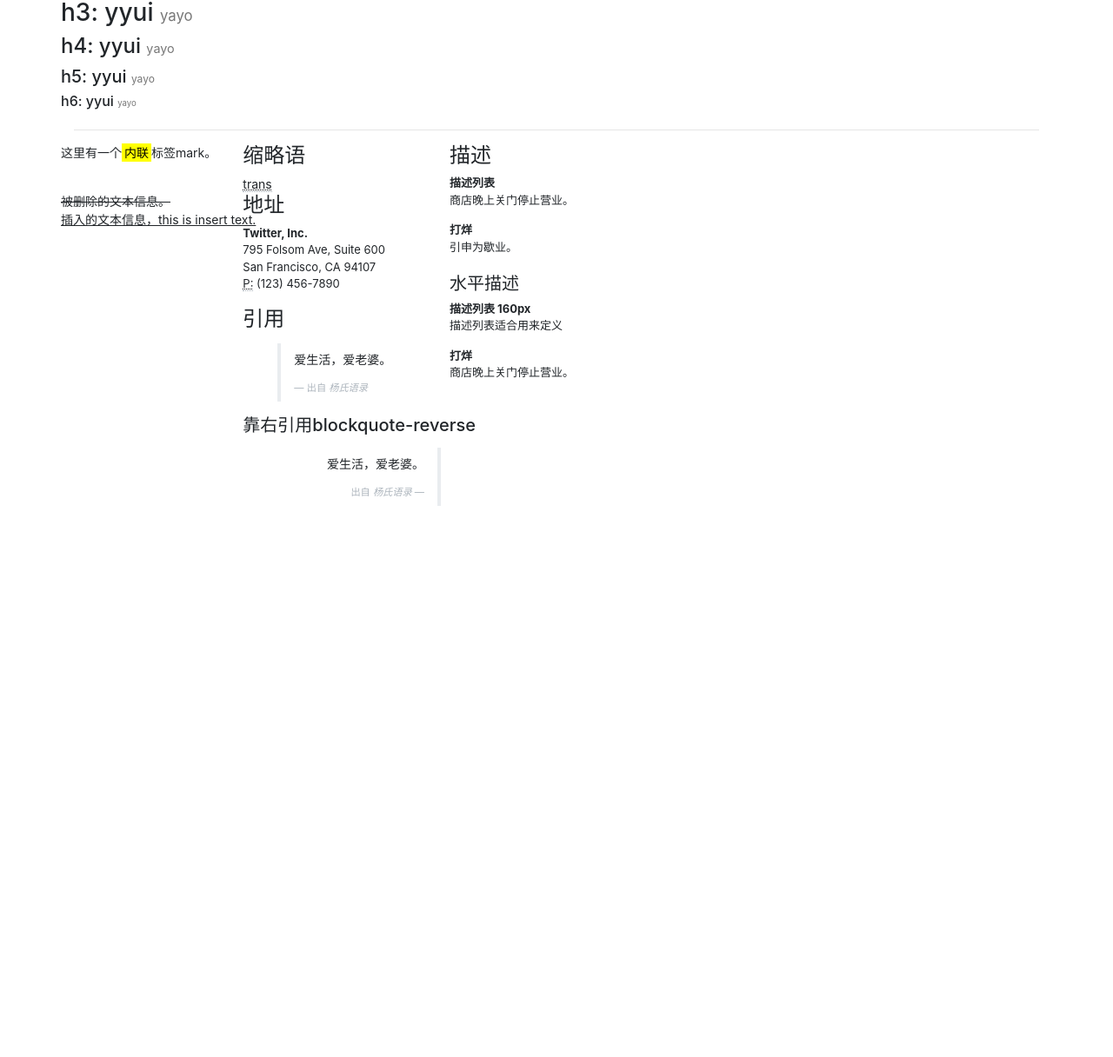
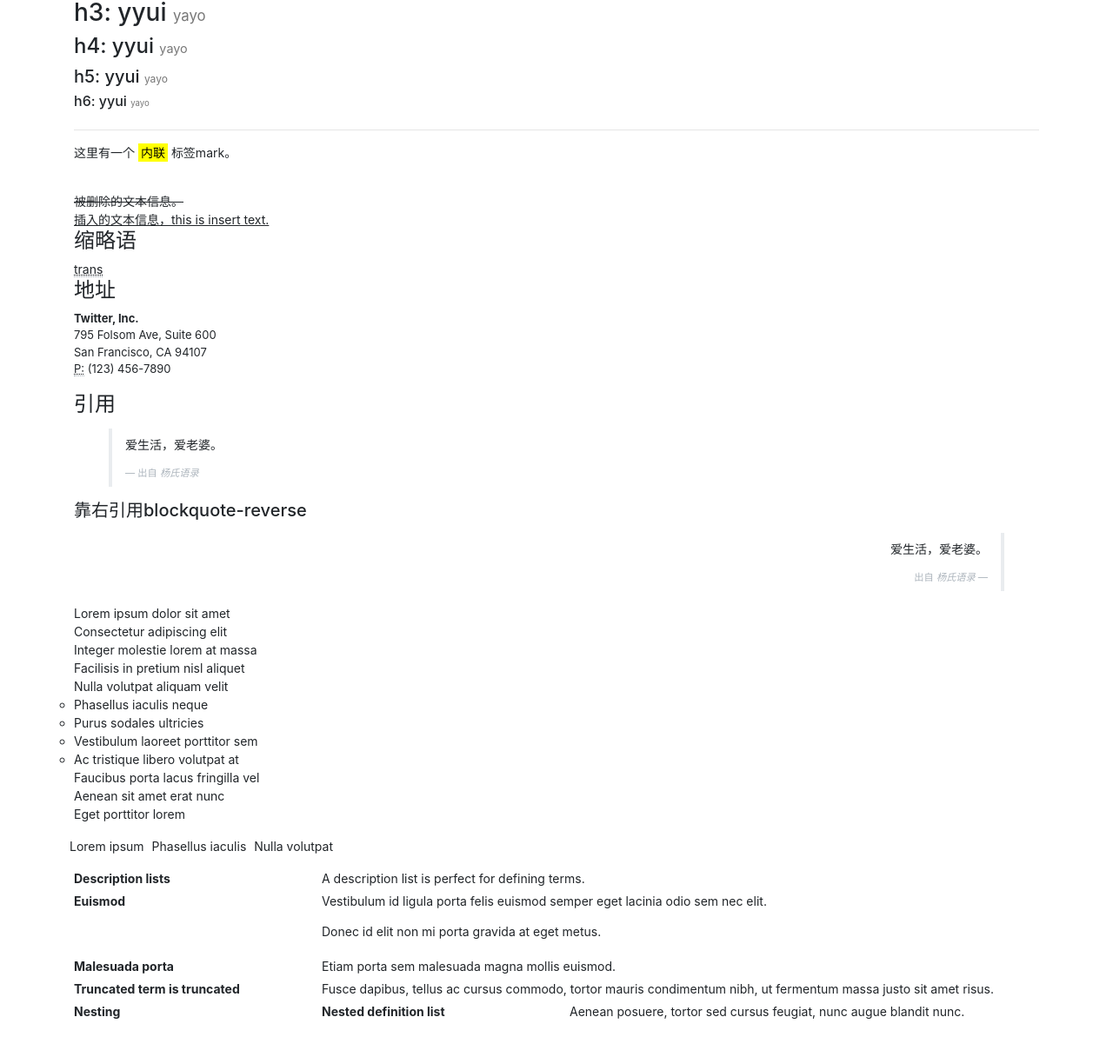
Before and after one commit to yayocn/yyui, a website: page view/element.html in a window 1280 px wide. Shown: the part 103-1319 px from the top of the page at 87% size. Before the commit the page ends 800 px from the top, so only its background shows below. Drawn offline with Linux system fonts and the light colour scheme.

Commit message:
optimize dl , ul

```diff
--- a/scss/_element.scss
+++ b/scss/_element.scss
@@ -112,7 +112,7 @@ blockquote {
     }
   }
 
-  &.blockquote-reverse {
+  &.blockquote-right {
     padding-left: 0;
     padding-right: $space-default;
     text-align: right;
@@ -131,27 +131,13 @@ blockquote {
 
 // dl
 //
-dl {
-  font-size: $font-size-sm;
-  margin-bottom: 20px;
-  margin-top: 0;
-}
-.dl-hz {
-  @include clearfix();
+dt {
+  font-weight: $font-weight-bold;
 }
 
-dd, dt {
-  line-height: $line-height;
-}
-dt {
-  font-weight: 700;
-}
 dd {
-  margin: 0;
-
-  + dt {
-    margin-top: $space-default;
-  }
+  margin-bottom: .5rem;
+  margin-left: 0; // Undo browser default
 }
 
 // textarea
@@ -167,6 +153,7 @@ dd {
 
 // Unstyled
 // Unstyled keeps list items block level, just removes default browser padding and list-style
+.list-inline,
 .list-bare {
   padding-left: 0;
   list-style: none;
@@ -175,13 +162,13 @@ dd {
 // Inline style
 // Inline turns list items into inline-block
 .list-inline {
-  padding-left: 0;
   margin-left: -5px;
-  list-style: none;
 
   > li {
     display: inline-block;
-    padding-right: 5px;
-    padding-left: 5px;
+
+    &:not(:last-child) {
+      margin-right: $space-base;
+    }
   }
 }
--- a/view/element.html
+++ b/view/element.html
@@ -8,26 +8,42 @@
 <body>
 <div class="container">
   <div class="row">
-    <div class="col-xs-12">
-      <h1>h1: yyui <small>yayo</small></h1>
-      <h2>h2: yyui <small>yayo</small></h2>
-      <h3>h3: yyui <small>yayo</small></h3>
-      <h4>h4: yyui <small>yayo</small></h4>
-      <h5>h5: yyui <small>yayo</small></h5>
-      <h6>h6: yyui <small>yayo</small></h6>
+    <div class="col-12">
+      <h1>h1: yyui
+        <small>yayo</small>
+      </h1>
+      <h2>h2: yyui
+        <small>yayo</small>
+      </h2>
+      <h3>h3: yyui
+        <small>yayo</small>
+      </h3>
+      <h4>h4: yyui
+        <small>yayo</small>
+      </h4>
+      <h5>h5: yyui
+        <small>yayo</small>
+      </h5>
+      <h6>h6: yyui
+        <small>yayo</small>
+      </h6>
     </div>
   </div>
   <hr/>
   <div class="row">
-    <div class="col-xs-12">
-      <p>这里有一个<mark>内联</mark>标签mark。</p>
+    <div class="col-12">
+      <p>这里有一个
+        <mark>内联</mark>
+        标签mark。
+      </p>
       <br/>
       <del>被删除的文本信息。</del>
       <br/>
       <ins>插入的文本信息，this is insert text.</ins>
+    </div>
   </div>
   <div class="row">
-    <div class="col-xs-12">
+    <div class="col-12">
       <h4>缩略语</h4>
       <abbr title="transformation">trans</abbr>
       <h4>地址</h4>
@@ -43,28 +59,64 @@
         <footer>出自 <cite title="Source Title">杨氏语录</cite></footer>
       </blockquote>
       <h5>靠右引用blockquote-reverse</h5>
-      <blockquote class="blockquote-reverse">
+      <blockquote class="blockquote-right">
         <p>爱生活，爱老婆。</p>
         <footer>出自 <cite title="Source Title">杨氏语录</cite></footer>
       </blockquote>
     </div>
   </div>
   <div class="row">
-    <div class="col-xs-12">
-      <h4>描述</h4>
-      <dl>
-        <dt>描述列表</dt>
-        <!--<dd>描述列表适合用来定义</dd>-->
-        <dd>商店晚上关门停止营业。</dd>
-        <dt>打烊</dt>
-        <dd>引申为歇业。</dd>
-      </dl>
-      <h5>水平描述</h5>
-      <dl class="dl-hz">
-        <dt>描述列表 160px</dt>
-        <dd>描述列表适合用来定义</dd>
-        <dt>打烊</dt>
-        <dd>商店晚上关门停止营业。</dd>
+    <div class="col-12">
+      <ul class="list-bare">
+        <li>Lorem ipsum dolor sit amet</li>
+        <li>Consectetur adipiscing elit</li>
+        <li>Integer molestie lorem at massa</li>
+        <li>Facilisis in pretium nisl aliquet</li>
+        <li>Nulla volutpat aliquam velit
+          <ul>
+            <li>Phasellus iaculis neque</li>
+            <li>Purus sodales ultricies</li>
+            <li>Vestibulum laoreet porttitor sem</li>
+            <li>Ac tristique libero volutpat at</li>
+          </ul>
+        </li>
+        <li>Faucibus porta lacus fringilla vel</li>
+        <li>Aenean sit amet erat nunc</li>
+        <li>Eget porttitor lorem</li>
+      </ul>
+
+      <ul class="list-inline">
+        <li>Lorem ipsum</li>
+        <li>Phasellus iaculis</li>
+        <li>Nulla volutpat</li>
+      </ul>
+    </div>
+  </div>
+  <div class="row">
+    <div class="col-12">
+      <dl class="row">
+        <dt class="col-sm-3">Description lists</dt>
+        <dd class="col-sm-9">A description list is perfect for defining terms.</dd>
+
+        <dt class="col-sm-3">Euismod</dt>
+        <dd class="col-sm-9">
+          <p>Vestibulum id ligula porta felis euismod semper eget lacinia odio sem nec elit.</p>
+          <p>Donec id elit non mi porta gravida at eget metus.</p>
+        </dd>
+
+        <dt class="col-sm-3">Malesuada porta</dt>
+        <dd class="col-sm-9">Etiam porta sem malesuada magna mollis euismod.</dd>
+
+        <dt class="col-sm-3 text-truncate">Truncated term is truncated</dt>
+        <dd class="col-sm-9">Fusce dapibus, tellus ac cursus commodo, tortor mauris condimentum nibh, ut fermentum massa justo sit amet risus.</dd>
+
+        <dt class="col-sm-3">Nesting</dt>
+        <dd class="col-sm-9">
+          <dl class="row">
+            <dt class="col-sm-4">Nested definition list</dt>
+            <dd class="col-sm-8">Aenean posuere, tortor sed cursus feugiat, nunc augue blandit nunc.</dd>
+          </dl>
+        </dd>
       </dl>
     </div>
   </div>
```
Also changed, not shown: css/yyui.css.
